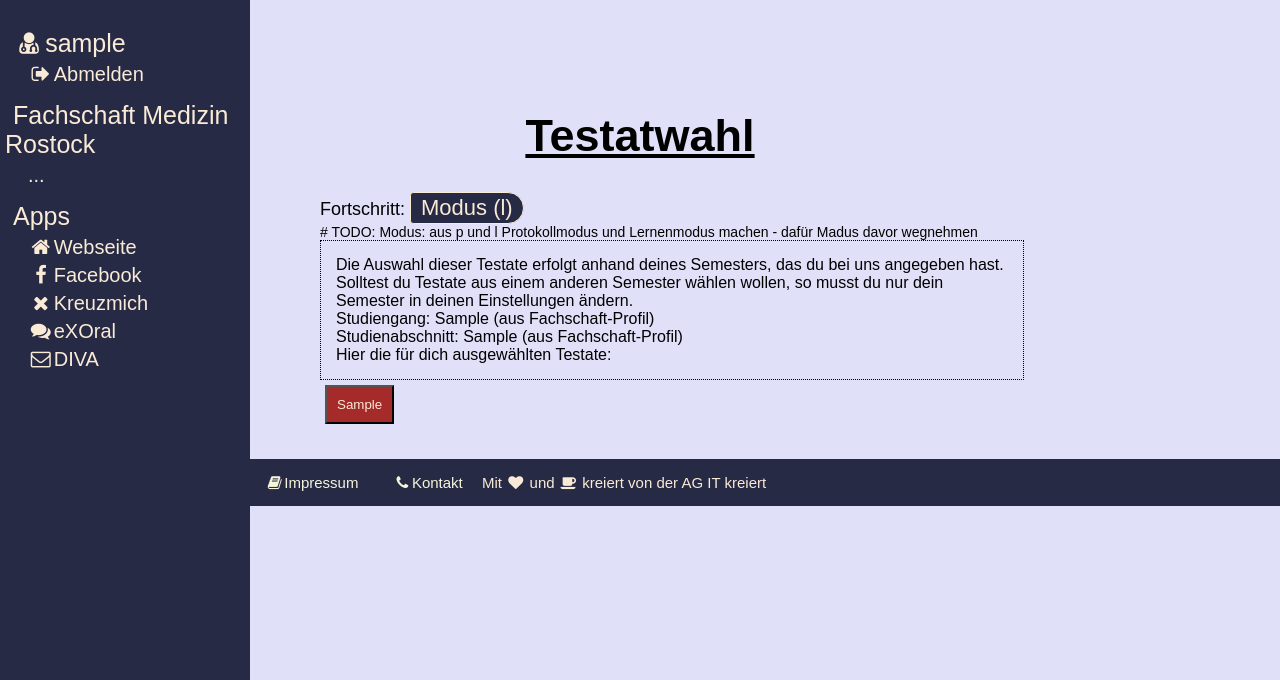
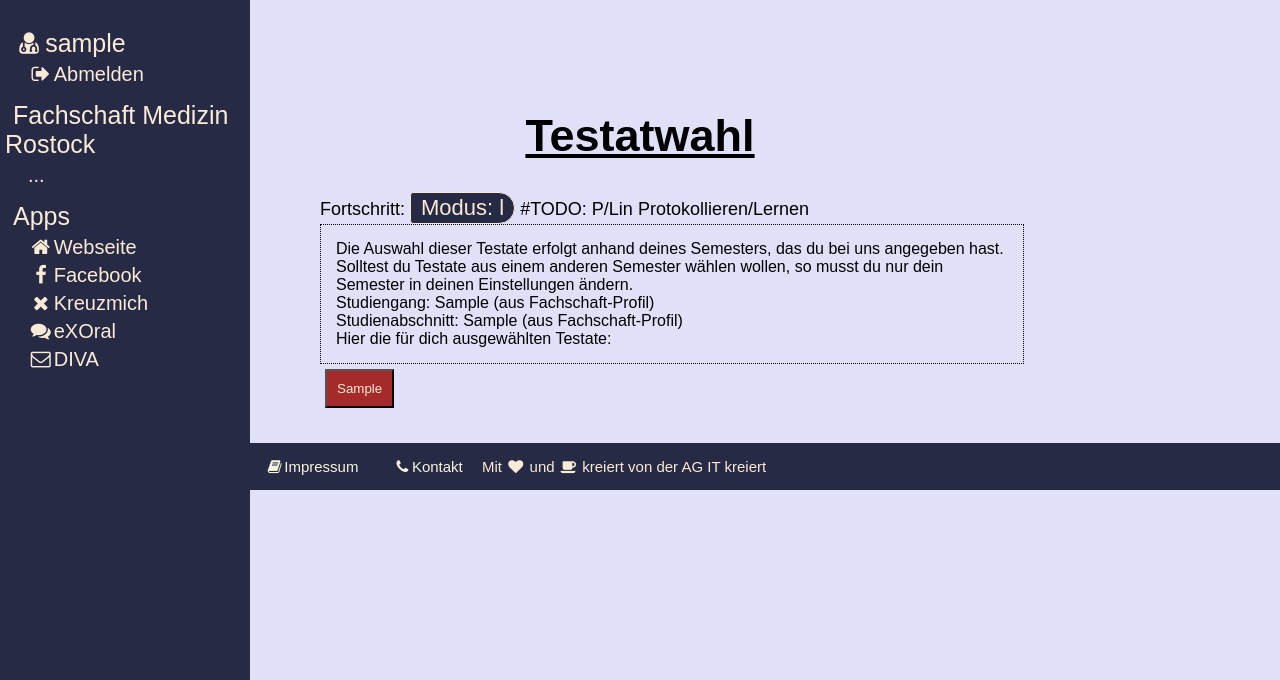
Before and after one commit to fachschaft-medizin-rostock/django-fsmedhro, a Django app: page /exoral/l/ in a window 1280 px wide; the page is wider, and only the part inside the window is pictured. Shown: the part 120-800 px from the top of that part. Run offline with Django 3.2, Linux system fonts and the light colour scheme; a user stored in the database is signed in; tables that the repository leaves empty hold one stand-in row (values such as "Sample post").

Commit message:
Changes in Design

```diff
--- a/exoral/static/exoral/exoral.css
+++ b/exoral/static/exoral/exoral.css
@@ -40,6 +40,10 @@
 }
 
 .kommentare{
+	color: #272a44;
+	background-color: #E0E0F8;
+	border: 1px dotted red;
+	border-radius: 0 5px 5px 5px;
 
 }
 .comment{
--- a/exoral/templates/exoral/fortschritt.html
+++ b/exoral/templates/exoral/fortschritt.html
@@ -1,13 +1,12 @@
 <div class="fortschritt">
 Fortschritt:
     {% if modus %}
-        <a href="{% url 'exoral:moduswahl' %}">Modus ({{ modus }})</a>
+        <a href="{% url 'exoral:moduswahl' %}">Modus: {{ modus }}</a> #TODO: P/Lin Protokollieren/Lernen
         {% if testat %}
-            -> <a href="{% url 'exoral:testatwahl' modus=modus%}">Testat ({{ testat }})</a>
+            -> <a href="{% url 'exoral:testatwahl' modus=modus%}">Testat: {{ testat }}</a>
             {% if pruefer %}
-                -> <a href="{% url 'exoral:prueferwahl'  modus=modus testat_id=testat.pk %}">Prüfer ({{ pruefer }})</a>
+                -> <a href="{% url 'exoral:prueferwahl'  modus=modus testat_id=testat.pk %}">Prüfer: {{ pruefer }}</a>
             {% endif %}
         {% endif %}
     {% endif %}
 </div>
-    # TODO: Modus: aus p und l Protokollmodus und Lernenmodus machen - dafür Madus davor wegnehmen
```
